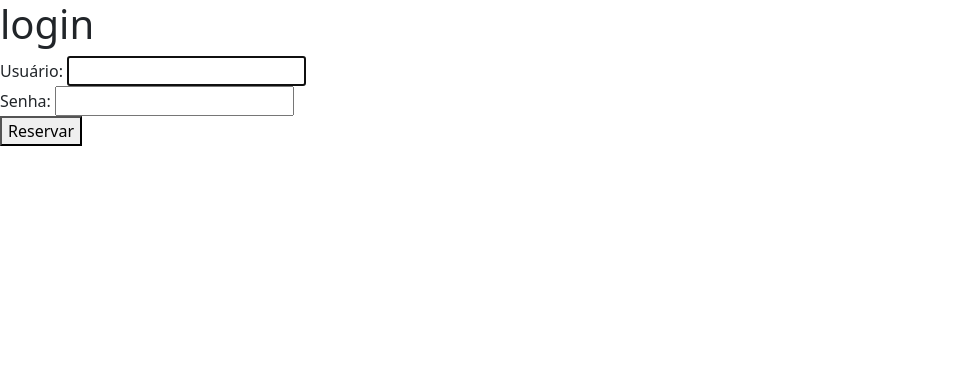
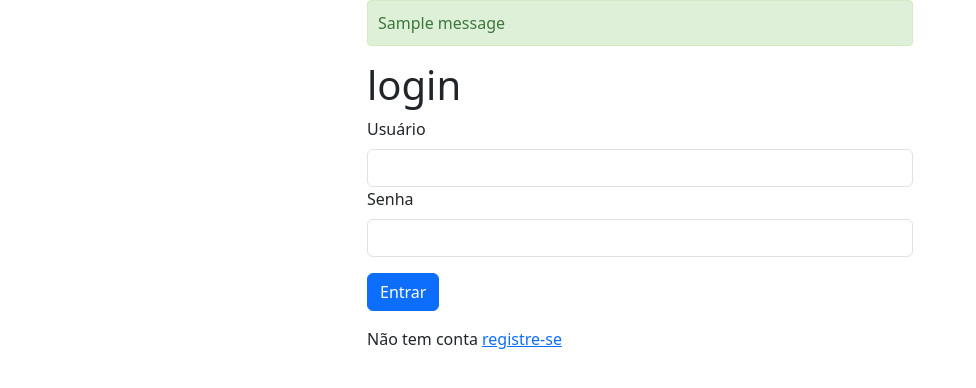
Before and after one commit to silva-rafael/reserva-recursos, a Django app: page /login/ in a window 1280 px wide. Shown: the top 388 px of the page, without its empty margins (0-976 px from the left). Run offline with Django 5.2, Linux system fonts and the light colour scheme; tables that the repository leaves empty hold one stand-in row (values such as "Sample post"); one stand-in notice (Sample message) is shown.

Commit message:
Mais um pouco de estilização

```diff
--- a/lembrete.txt
+++ b/lembrete.txt
@@ -5,11 +5,11 @@ logout
 os models
 login
 reserva do recurso
+configurar para aparecer as mensagens
 
 fazendo:
 estilização
+remover e editar agendamento
 
 a fazer:
-configurar para aparecer as mensagens
-remover e editar agendamento
 deploy
--- a/reserva/templates/reserva/base.html
+++ b/reserva/templates/reserva/base.html
@@ -1,16 +1,70 @@
 <!DOCTYPE html>
-<html lang="en">
+<html lang="pt-br">
+
 <head>
     <meta charset="UTF-8">
     <meta name="viewport" content="width=device-width, initial-scale=1.0">
-    <link href="https://cdn.jsdelivr.net/npm/bootstrap@5.3.3/dist/css/bootstrap.min.css" rel="stylesheet" integrity="sha384-QWTKZyjpPEjISv5WaRU9OFeRpok6YctnYmDr5pNlyT2bRjXh0JMhjY6hW+ALEwIH" crossorigin="anonymous">
+    <link href="https://cdn.jsdelivr.net/npm/bootstrap@5.3.3/dist/css/bootstrap.min.css" rel="stylesheet"
+        integrity="sha384-QWTKZyjpPEjISv5WaRU9OFeRpok6YctnYmDr5pNlyT2bRjXh0JMhjY6hW+ALEwIH" crossorigin="anonymous">
     <title>Document</title>
+    <style>
+        .messages .alert {
+            padding: 10px;
+            margin-bottom: 15px;
+            border-radius: 4px;
+        }
+
+        .messages .alert-success {
+            background-color: #dff0d8;
+            border-color: #d6e9c6;
+            color: #3c763d;
+        }
+
+        .messages .alert-error {
+            background-color: #f2dede;
+            border-color: #ebccd1;
+            color: #a94442;
+        }
+
+        .messages .alert-warning {
+            background-color: #fcf8e3;
+            border-color: #faebcc;
+            color: #8a6d3b;
+        }
+
+        .messages .alert-info {
+            background-color: #d9edf7;
+            border-color: #bce8f1;
+            color: #31708f;
+        }
+    </style>
 </head>
+
 <body>
+    <div class="container">
+        <div class="row">
+            <div class="col-lg-6 m-auto">
+                {% if messages %}
+                <div class="messages">
+                    {% for message in messages %}
+                    <div class="alert {% if message.tags %}alert-{{ message.tags }}{% endif %}">
+                        {{ message }}
+                    </div>
+                    {% endfor %}
+                </div>
+                {% endif %}
+            </div>
+        </div>
+    </div>
+
+
     {% block content %}
 
     {% endblock content %}
 
-    <script src="https://cdn.jsdelivr.net/npm/bootstrap@5.3.3/dist/js/bootstrap.bundle.min.js" integrity="sha384-YvpcrYf0tY3lHB60NNkmXc5s9fDVZLESaAA55NDzOxhy9GkcIdslK1eN7N6jIeHz" crossorigin="anonymous"></script>
+    <script src="https://cdn.jsdelivr.net/npm/bootstrap@5.3.3/dist/js/bootstrap.bundle.min.js"
+        integrity="sha384-YvpcrYf0tY3lHB60NNkmXc5s9fDVZLESaAA55NDzOxhy9GkcIdslK1eN7N6jIeHz"
+        crossorigin="anonymous"></script>
 </body>
+
 </html>
--- a/reserva/templates/reserva/login.html
+++ b/reserva/templates/reserva/login.html
@@ -1,10 +1,28 @@
 {% extends "reserva/base.html" %}
 
 {% block content %}
-  <h1>login</h1>
-  <form action="" method="post">
-    {% csrf_token %}
-    {{form}}
-    <button type="submit">Reservar</button>
-  </form>
+<div class="container">
+  <div class="row">
+    <div class="col-md-6 m-auto">
+
+      <h1>login</h1>
+      <form class="form" action="" method="post">
+        {% csrf_token %}
+        <div class="form-group">
+          <label for="id_username" class="form-label">Usuário</label>
+          <input type="text" class="form-control" id="id_username" name="username">
+        </div>
+        <div class="form-group">
+          <label for="id_password" class="form-label">Senha</label>
+          <input type="password" class="form-control" id="id_password" name="password">
+        </div>
+        <button class="btn btn-primary my-3" type="submit">Entrar</button>
+      </form>
+      <p>Não tem conta <a href="{% url 'registro' %}">registre-se</a></p>
+
+
+    </div>
+  </div>
+</div>
+
 {% endblock content %}
--- a/reserva/urls.py
+++ b/reserva/urls.py
@@ -6,5 +6,5 @@ urlpatterns = [
     path('registro/', views.registro_view, name='registro'),
     path('logout/', views.logout_view, name='logout'),
     path('login/', views.login_view, name='login'),
-    # path('reserva/', views.reserva_view, name='reserva'),
+    path('accounts/login/', views.login_view, name='login'),
 ]
--- a/reserva/views.py
+++ b/reserva/views.py
@@ -5,8 +5,9 @@ from django.contrib import messages
 from django.contrib.auth.models import Permission
 from .forms import ReservaForm
 from .models import Reserva
+from django.contrib.auth.decorators import login_required
 
-
+@login_required
 def home_view(request):
     user=request.user
     reservas = Reserva.objects.filter(usuario=user)
@@ -26,20 +27,6 @@ def home_view(request):
     })
 
 
-
-#------------------------------------------------------------------------
-
-
-# def reserva_view(request):
-#     if request.method == 'POST':
-#         form = ReservaForm(request.POST)
-#         if form.is_valid():
-#             form.save()  # Salva os dados diretamente no banco
-#             return redirect('success')
-#     else:
-#         form = ReservaForm()
-
-#     return render(request, 'create_book.html', {'form': form})
 
 #------------------------------------------------------------------------
 
```
Also changed, not shown: reserva/templates/reserva/registro.html (+24 -16 lines).
